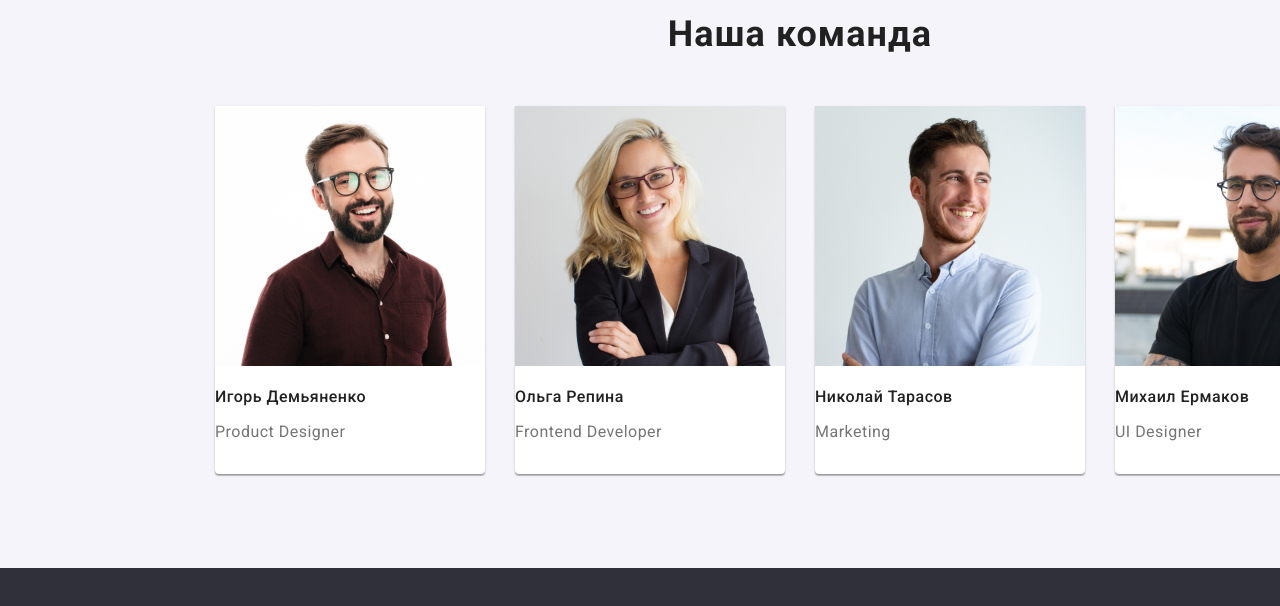
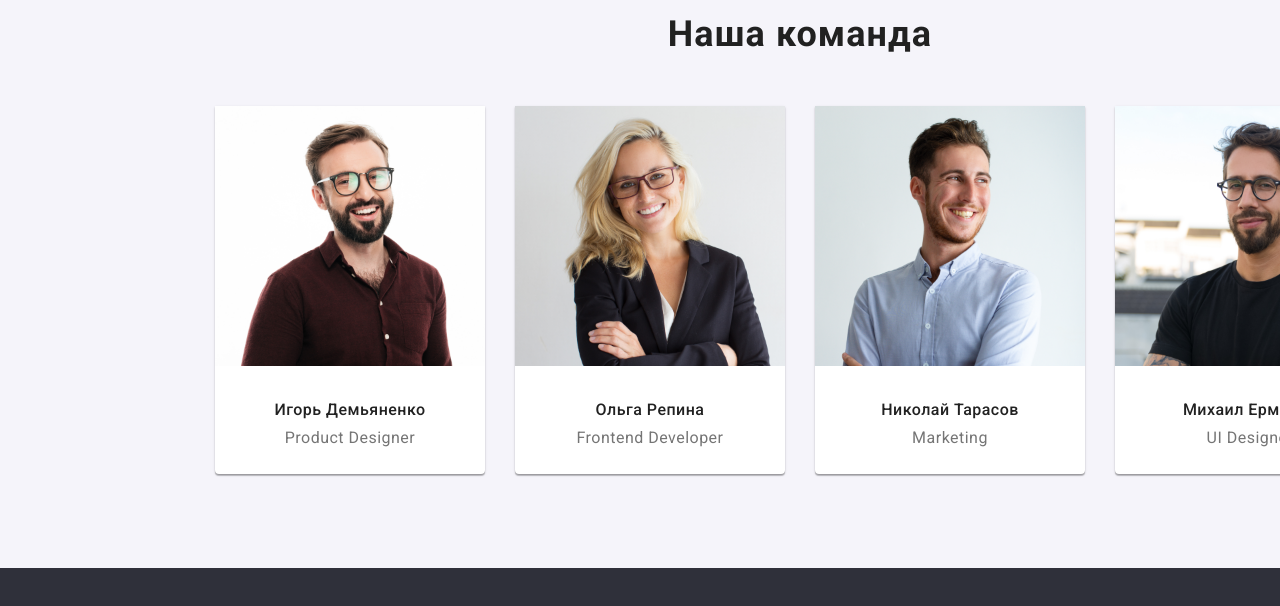
Before and after one commit to Mishka31/goit-markup-hw-03, a plain HTML site: page index.html in a window 1280 px wide. Shown: the part 1531-2137 px from the top of the page. Drawn offline with nearby package versions, Linux system fonts and the light colour scheme.

Commit message:
центровка текстового контента в персональных картах

```diff
--- a/CSS/styles.css
+++ b/CSS/styles.css
@@ -281,18 +281,22 @@ a {
 .each-of-our-team {
   font-weight: 500;
   font-size: 16px;
-  line-height: 1.187;
-  /* text-align: center; -Для 3-й ДЗ*/
+  line-height: 1.171;
   letter-spacing: 0.03em;
   color: var(--mostly-used-color);
+  text-align: center;
+  margin-top: 30px;
+  margin-bottom: 0px;
 }
 .profession {
   font-weight: 400;
   font-size: 16px;
-  line-height: 1.187;
-  /* text-align: center; - Для 3-го ДЗ*/
+  line-height: 1.171;
   letter-spacing: 0.03em;
   color: var(--paragraph-text);
+  text-align: center;
+  margin-top: 10px;
+  margin-bottom: 30px;
 }
 .btn-nav-portfolio {
   font-weight: 500;
```
